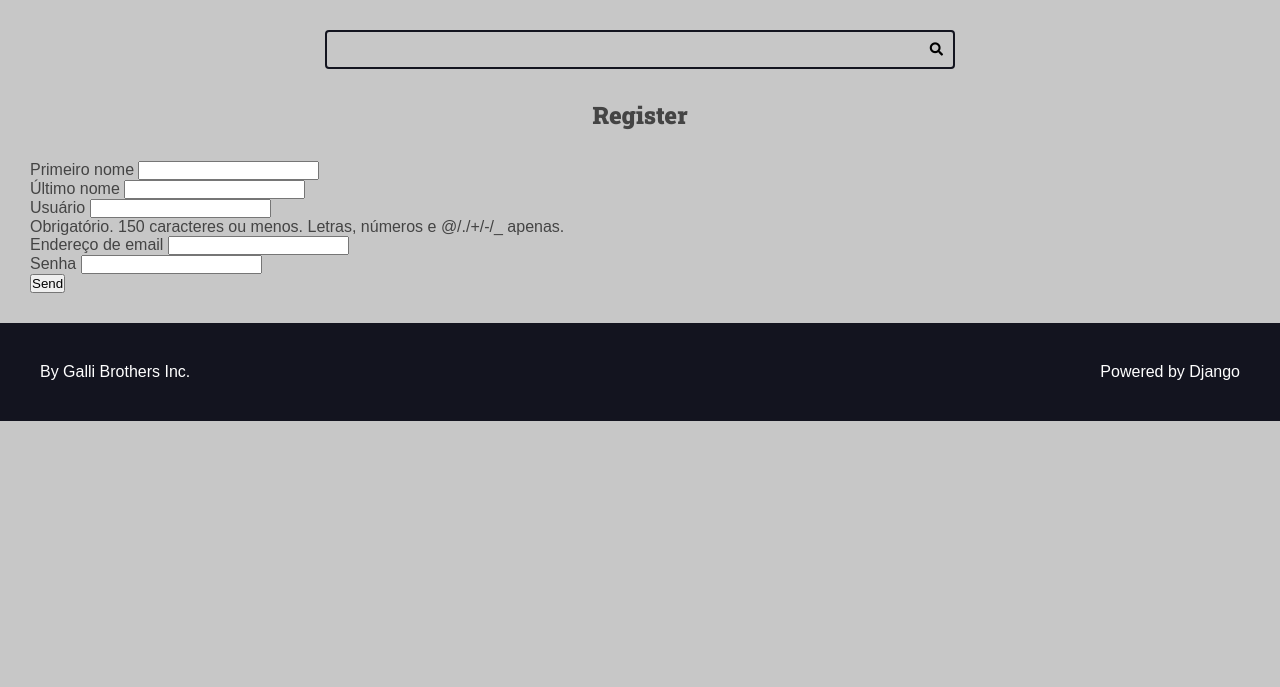
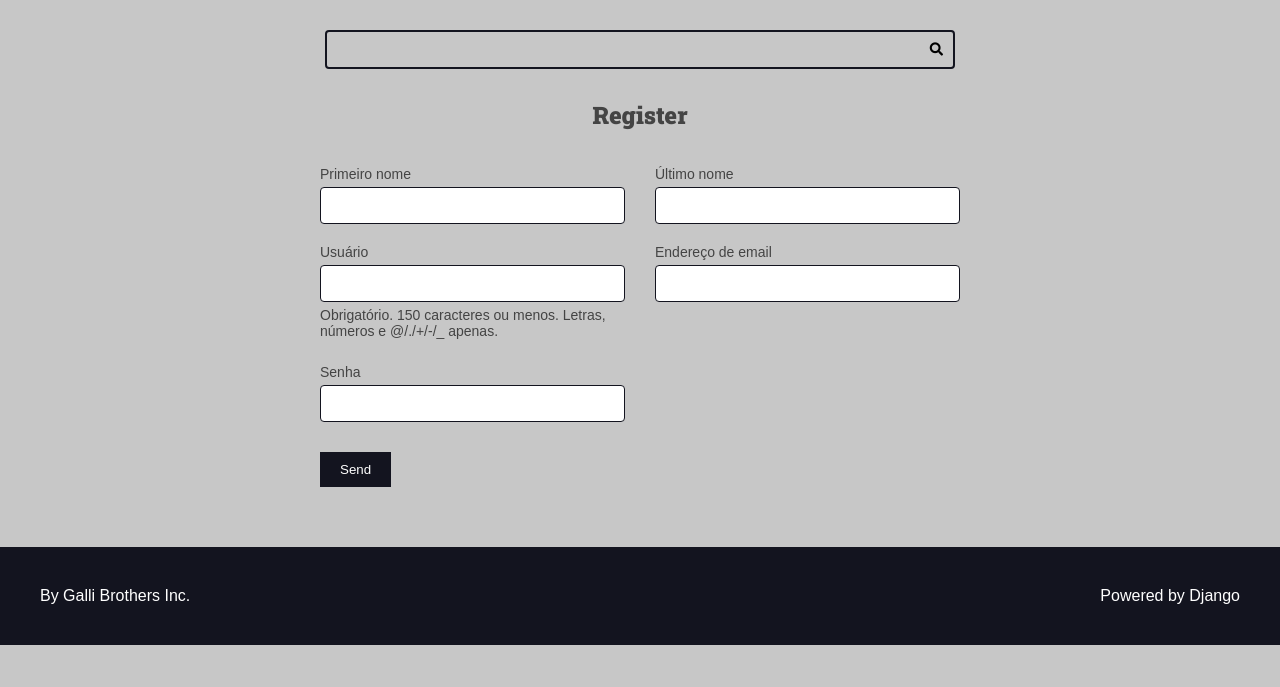
Before and after one commit to MarceloGalliDev/django-project-01, a Django app: page /authors/register/ in a window 1280 px wide. Shown: the part 113-800 px from the top of the page. Run offline with Django 4.2, Linux system fonts and the light colour scheme.

```diff
--- a/authors/templates/authors/pages/register_view.html
+++ b/authors/templates/authors/pages/register_view.html
@@ -11,7 +11,7 @@
     </div>
 
     <div class="main-content container">
-        <form action="" method="POST">
+        <form action="{% url 'authors:create' %}" method="POST">
             {% csrf_token %}
             <div class="form-content form-content-grid">
                 {% for field in form %}
@@ -29,9 +29,13 @@
                     </div>
                 {% endfor %}
             </div>
-            <div class="form-group">
-                <button type="submit">Send</button>
+
+             <div class="form-content form-content-grid">
+                <div class="form-group">
+                    <button type="submit">Send</button>
+                </div>
             </div>
+
         </form>
     </div>
 
--- a/authors/urls.py
+++ b/authors/urls.py
@@ -3,6 +3,10 @@ from django.urls import path
 from . import views
 
 
+app_name = 'authors'
+
+
 urlpatterns = [
     path('register/', views.register_view, name='register'),
+    path('register/create/', views.register_create, name='create'),
 ]
--- a/authors/views.py
+++ b/authors/views.py
@@ -1,13 +1,38 @@
-from django.shortcuts import render
+from django.shortcuts import render, redirect
 from .forms.forms import RegisterForm
+from django.http import Http404
 
 
 def register_view(request):
-    if request.POST:
-        # quando o formulário possui dados é chamado de BOUND
-        form = RegisterForm(request.POST)
-    else:
-        form = RegisterForm()
+    # aqui estamos trafegando os dados do POST que veio de register_create
+    # usamos o mesmo nome da criação do dict
+    # passamos o bound form se existir para dentro do form
+    # caso não exista vai renderizar um novo
+    register_form_data = request.session.get('register_form_data', None)
+    form = RegisterForm(register_form_data)
     return render(request, 'authors/pages/register_view.html', {
         'form': form,
     })
+
+
+def register_create(request):
+    # vamos trafegar dados entre páginas e para isso vamos usar session de usuarios
+    if not request.POST:
+        raise Http404()
+
+    # estamos enviando os dados para session
+    POST = request.POST
+    request.session['register_form_data'] = POST
+    form = RegisterForm(POST)
+
+    return redirect('authors:register')
+
+
+# quando o formulário possui dados é chamado de BOUND
+
+# session registra o id do navegador, para salvar um cookie com seu id
+# estamos captando a quantidade de vezes acessado pelo user
+# estamos checando se não tiver vai se 1 (or 1)
+# pode ser acessado diretamente dentro do template
+# request.session['number'] = request.session.get('number') or 1
+# request.session['number'] += 1
--- a/recipes/static/recipes/css/styles.css
+++ b/recipes/static/recipes/css/styles.css
@@ -92,7 +92,6 @@ h1, h2, h3, h4, h5, h6 {
 .search-form {
     border: .2rem solid var(--color-primary-dark);
     max-width: 63rem;
-    min-width: 24rem;
     margin: 0 auto;
     border-radius: .4rem;
     position: relative;
@@ -368,9 +367,49 @@ h1, h2, h3, h4, h5, h6 {
     background: var(--color-primary-dark);
 }
 
+/* Forms */
+.form-content {
+    max-width: 64rem;
+    margin: 0 auto;
+    margin-bottom: var(--spacing-gutter-medium);
+}
+
+.form-content label,
+.form-content .help-text,
+.errorlist {
+    display: block;
+    margin: 0.5rem 0;
+    font-size: 1.4rem;
+    list-style-type: none;
+}
+
+.errorlist {
+    color: var(--color-error-dark);
+}
+
+.form-content input {
+    width: 100%;
+    padding: 1rem;
+    border-radius: 0.4rem;
+    border: 1px solid var(--color-primary-dark);
+}
+
+.form-content-grid {
+    display: grid;
+    grid-template-columns: repeat(auto-fit, minmax(30rem, 1fr));
+    gap: calc(var(--spacing-gutter-medium) / 2) var(--spacing-gutter-medium);
+}
+
+.form-content button {
+    padding: 1rem 2rem;
+    border: none;
+    background: var(--color-primary-dark);
+    color: var(--color-white);
+}
+
 @media (max-width: 600px) {
-    .main-content-list {
-        grid-template-columns: repeat(auto-fit, minmax(100%, 1fr));
-        gap: var(--spacing-gutter-large);
+    .main-content-list,
+    .form-content-grid {
+    grid-template-columns: repeat(auto-fit, minmax(100%, 1fr));
+    }
 }
-}
```
